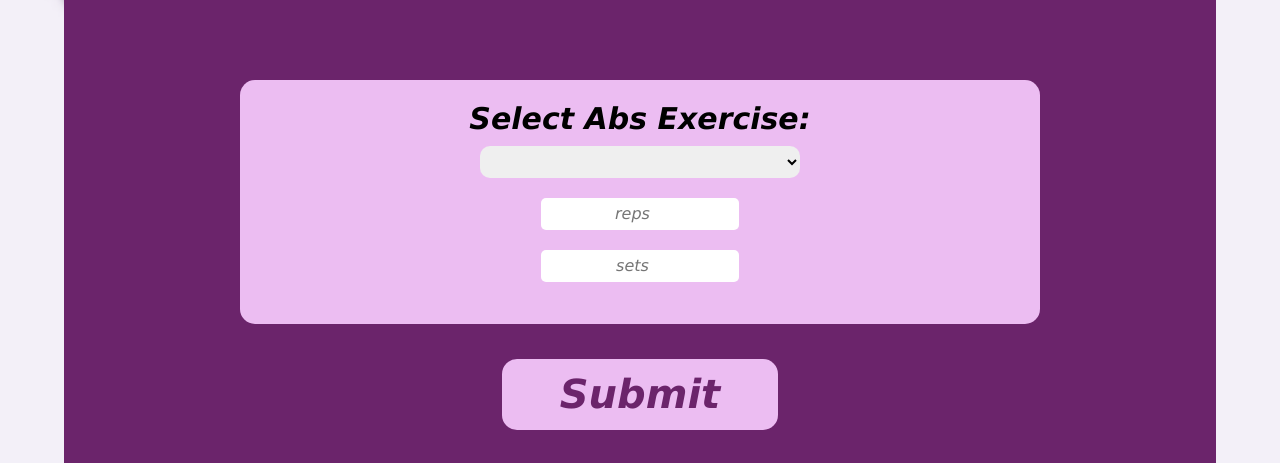
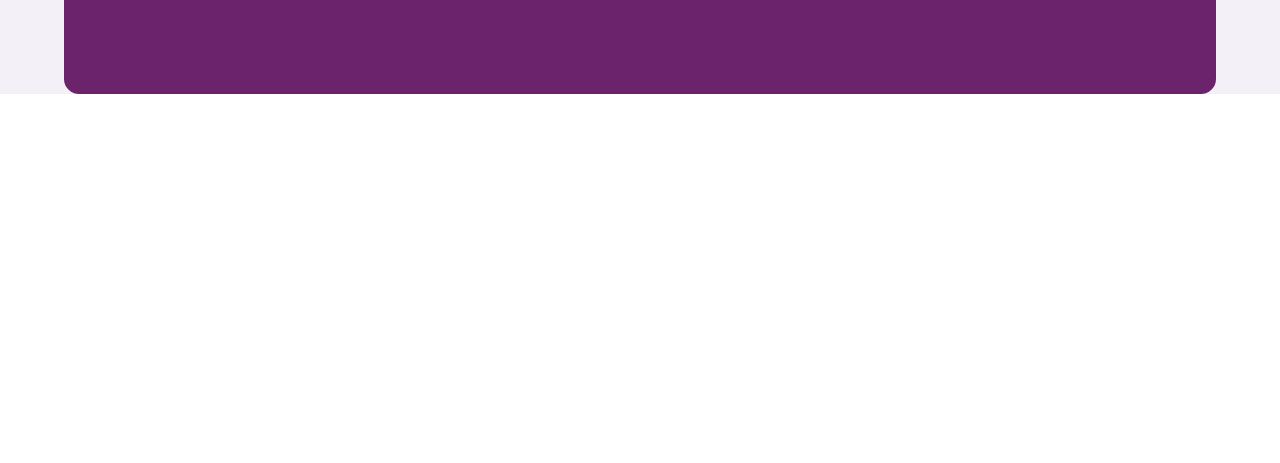
Before and after one commit to MartinKoleff/KareFitnessApp, an Angular app in the folder front-end/: page /create-workout in a window 1280 px wide. Shown: the part 926-1389 px from the top of the page. After the commit the page ends 1020 px from the top, so only its background shows below. Built offline with nearby package versions, Linux system fonts and the light colour scheme.

Commit message:
showAbsExercise made false again

```diff
--- a/front-end/src/app/createworkout/createworkout.component.ts
+++ b/front-end/src/app/createworkout/createworkout.component.ts
@@ -14,7 +14,7 @@ export class CreateworkoutComponent {
   showShouldersExercise: boolean = false;
   showChestExercise: boolean = false;
   showCardioExercise: boolean = false;
-  showAbsExercise: boolean = true;
+  showAbsExercise: boolean = false;
 
   toggleBicepsExercise() {
     this.showBicepsExercise = !this.showBicepsExercise;
```
